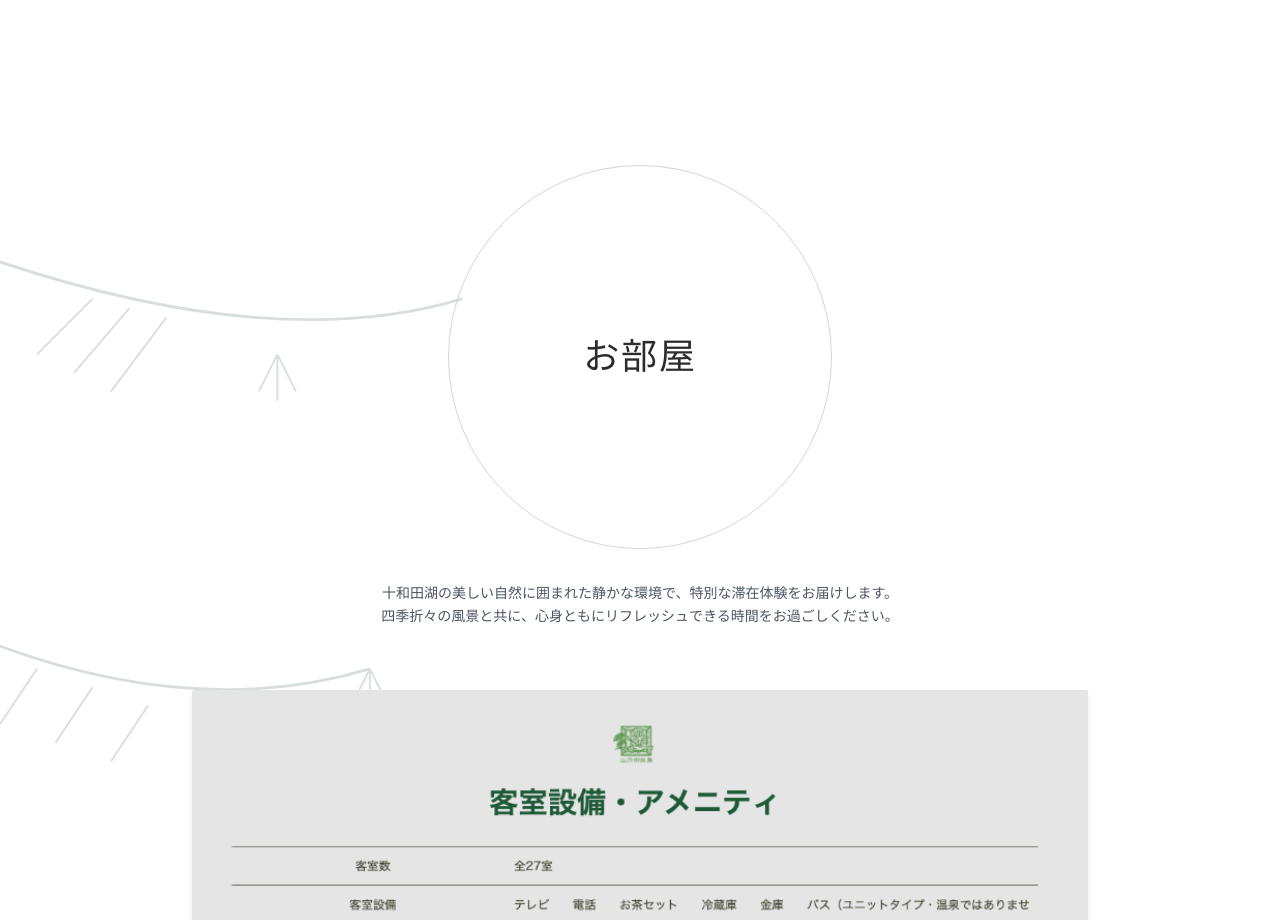
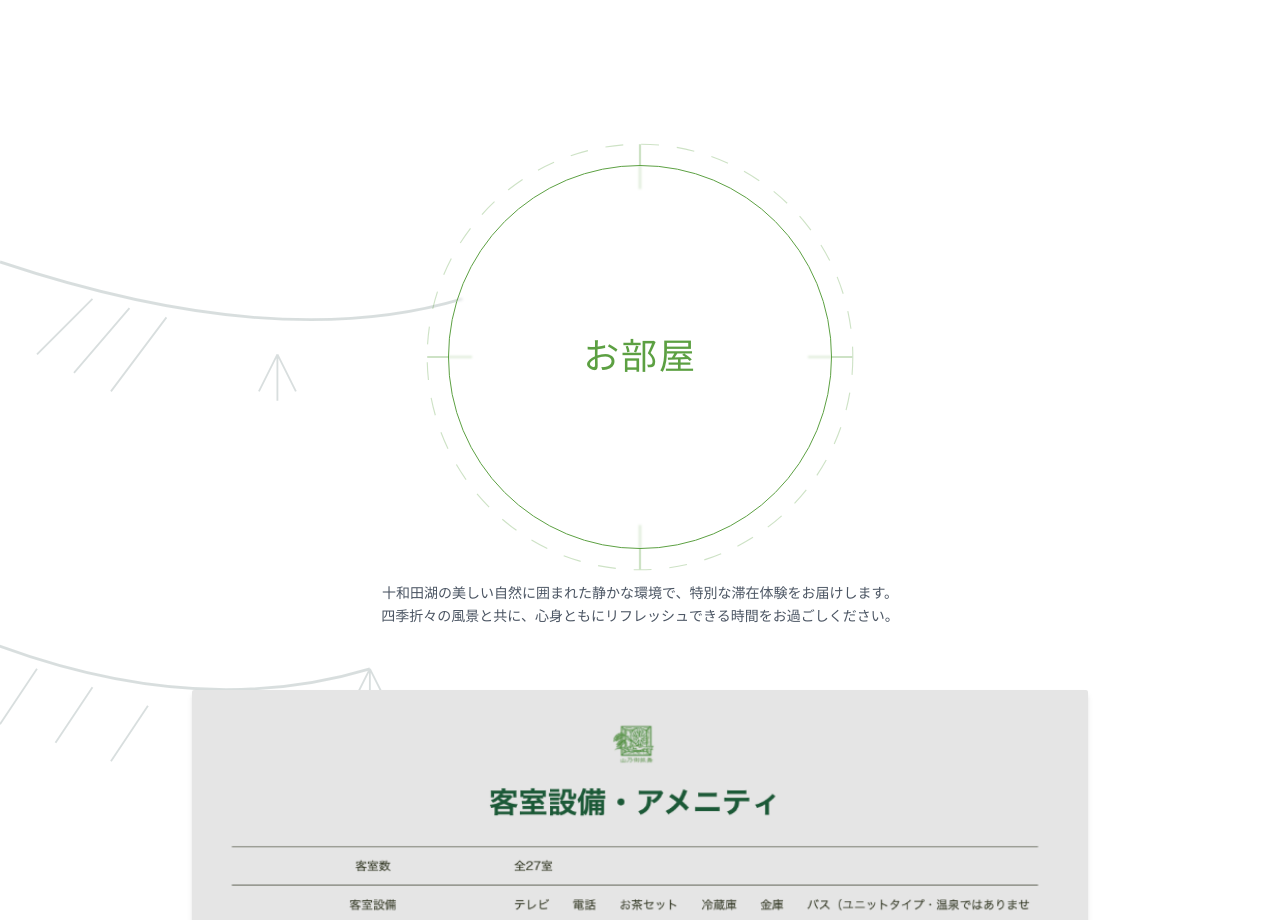
Before and after one commit to hirofumitorato/towadako-demo, a Next.js app: page / in a window 1280 px wide. Shown: the part 3080-4000 px from the top of the page. Built offline with nearby package versions, Linux system fonts and the light colour scheme.

Commit message:
お部屋セクションのデザイン更新: アクセス風の緑基調だが別パターン（Zen/Calm）に変更

```diff
--- a/src/components/Rooms.tsx
+++ b/src/components/Rooms.tsx
@@ -38,8 +38,21 @@ export default function Rooms() {
           className="text-center mb-16"
         >
           <div className="inline-block relative">
-            <div className="w-96 h-96 border border-gray-300 rounded-full flex items-center justify-center">
-              <h2 className="text-3xl md:text-4xl font-serif font-light tracking-wider">
+            {/* Decoration: Zen/Calm motif (Green-based, slightly different from Access) */}
+            <div className="absolute -inset-8 pointer-events-none opacity-30">
+              <svg viewBox="0 0 200 200" className="w-full h-full text-[#5CA042]">
+                {/* Outer loose dashed ring */}
+                <circle cx="100" cy="100" r="95" fill="none" stroke="currentColor" strokeWidth="0.5" strokeDasharray="8 8" />
+                {/* Inner accents (Cardinal marks) */}
+                <path d="M100,5 L100,25" stroke="currentColor" strokeWidth="1" />
+                <path d="M100,175 L100,195" stroke="currentColor" strokeWidth="1" />
+                <path d="M5,100 L25,100" stroke="currentColor" strokeWidth="1" />
+                <path d="M175,100 L195,100" stroke="currentColor" strokeWidth="1" />
+              </svg>
+            </div>
+
+            <div className="w-96 h-96 border border-[#5CA042] rounded-full flex items-center justify-center bg-white/30 backdrop-blur-[1px] relative z-10">
+              <h2 className="text-3xl md:text-4xl font-serif font-light tracking-wider text-[#5CA042]">
                 お部屋
               </h2>
             </div>
```
